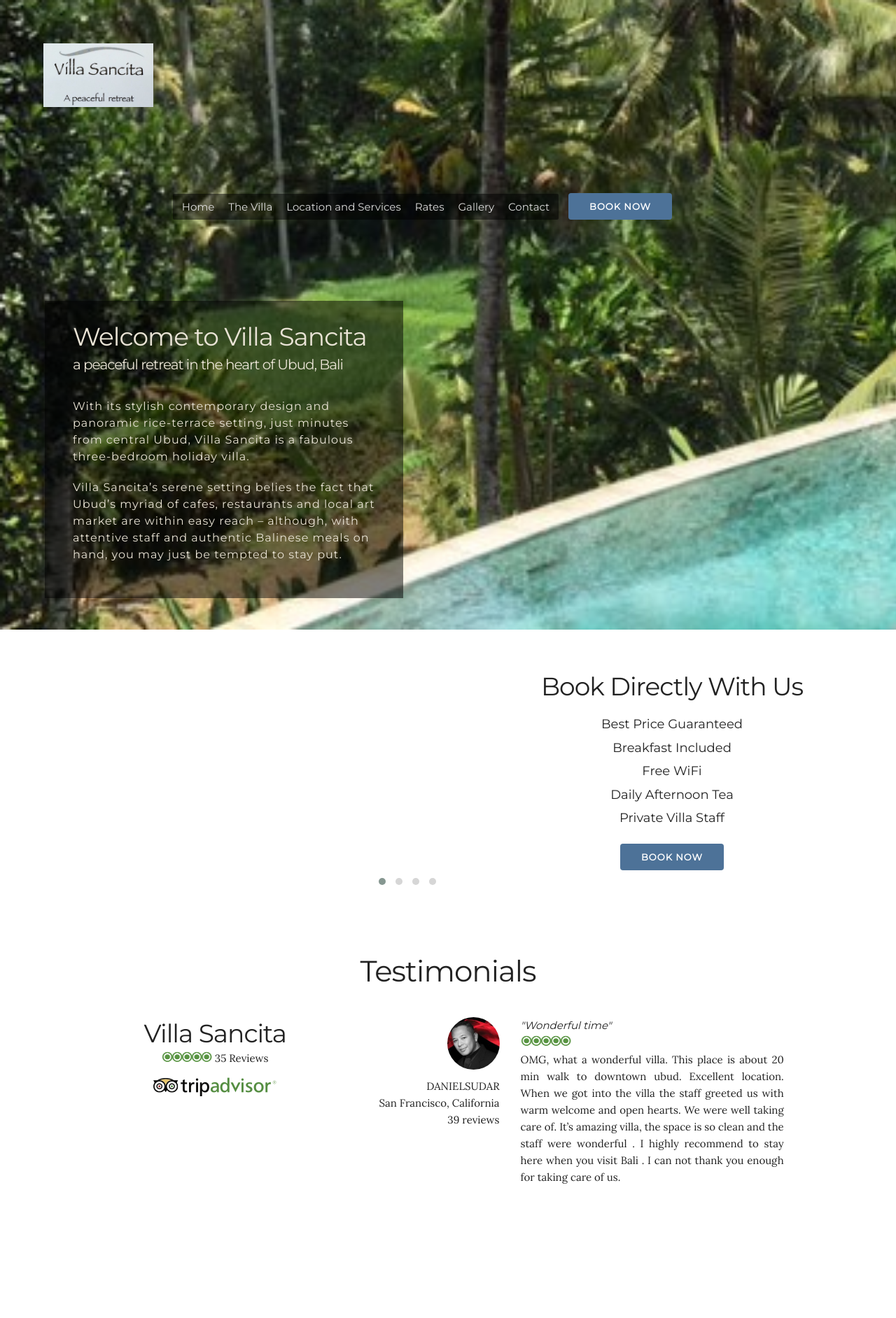
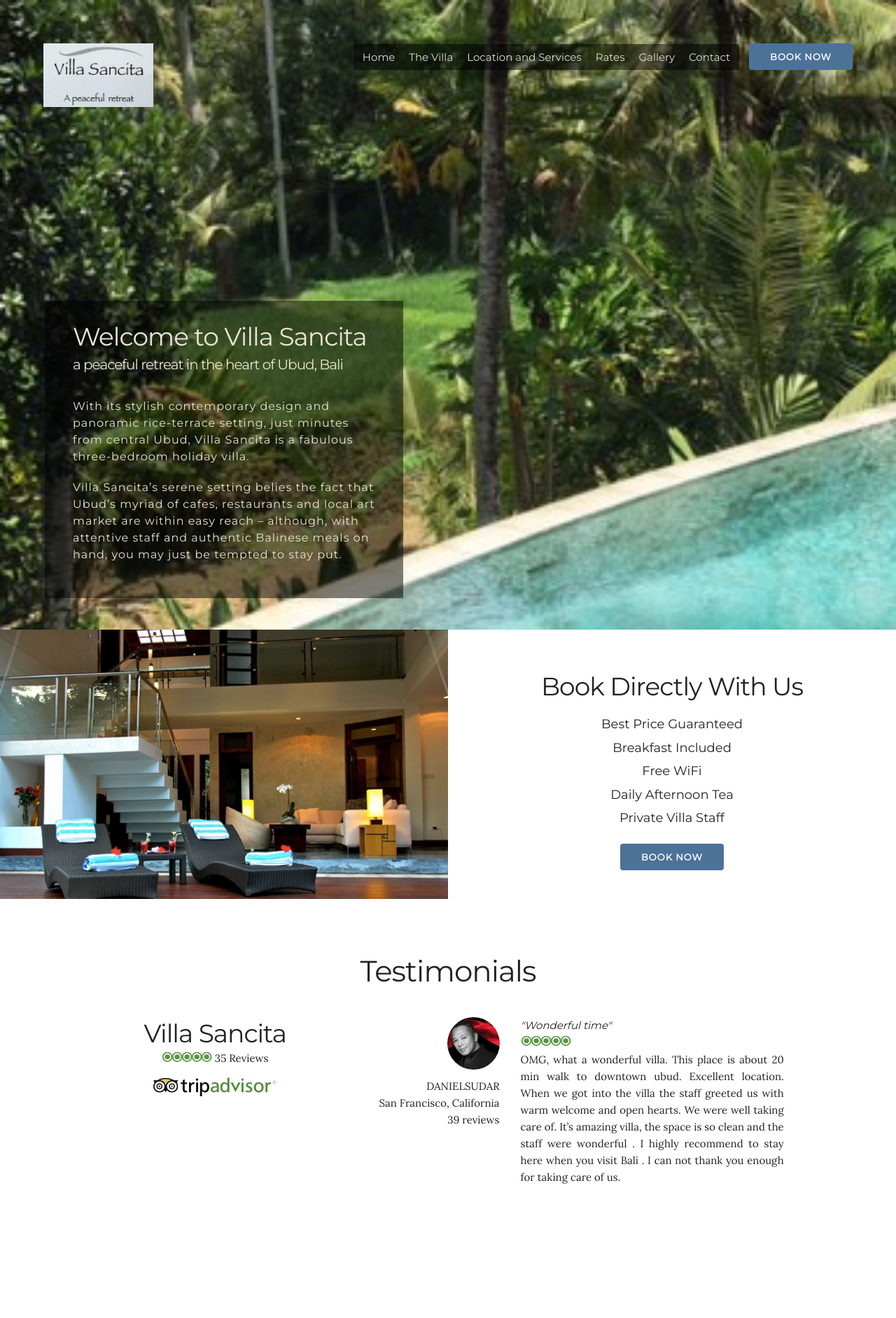
Before and after one commit to raayle/villa-sancita, a Jekyll site: the page built from index.html, in a window 1280 px wide. Shown: the top 1884 px of the page at 70% size. Built offline with Jekyll 4.4.1, drawn with Linux system fonts in a browser that asks for light colours.

Commit message:
Fixing carousel image dimensions now

```diff
--- a/css/style.css
+++ b/css/style.css
@@ -124,13 +124,11 @@ header img {
 }
 
 nav {
-  display: inline-block;
-  width: 70%;
-  text-align: right;
+  /*width: 70%;*/
   vertical-align: top;
-  margin: 6vh 5%;
-  /*position: fixed; removed for now */
-  right: 0;
+  position: absolute; /*fixed removed for now */
+  top: 62px;
+  right: 62px;
 }
 
 nav.mobile-hide ul {
--- a/index.html
+++ b/index.html
@@ -20,14 +20,9 @@ author:
     <div class="row rel">
       <div class="half-width box-img mobile-hide homeabout">
         <div class="owl-carousel owl-theme" id="villa-pic-carousel">
-          <div style="background-image: url('/images/sancita-den.png')">
-
-          </div>
-          <div>
-            <img src="/images/sancita-living.png" alt="Living Room Photo">
-          </div>
-          <img src="/images/sancita-den.png" alt="Den Photo">
-          <img src="/images/sancita-master.png" alt="Master Bedroom Photo">
+          <img src="/images/sancita-living.png" alt="Living Room Photo">
+          <!-- <img src="/images/sancita-den.png" alt="Den Photo"> -->
+          <!-- <img src="/images/sancita-master.png" alt="Master Bedroom Photo"> -->
         </div>
       </div>
     <!--Carousel of 3 Images - Living Room, Master Bedroom, Den -->
```
